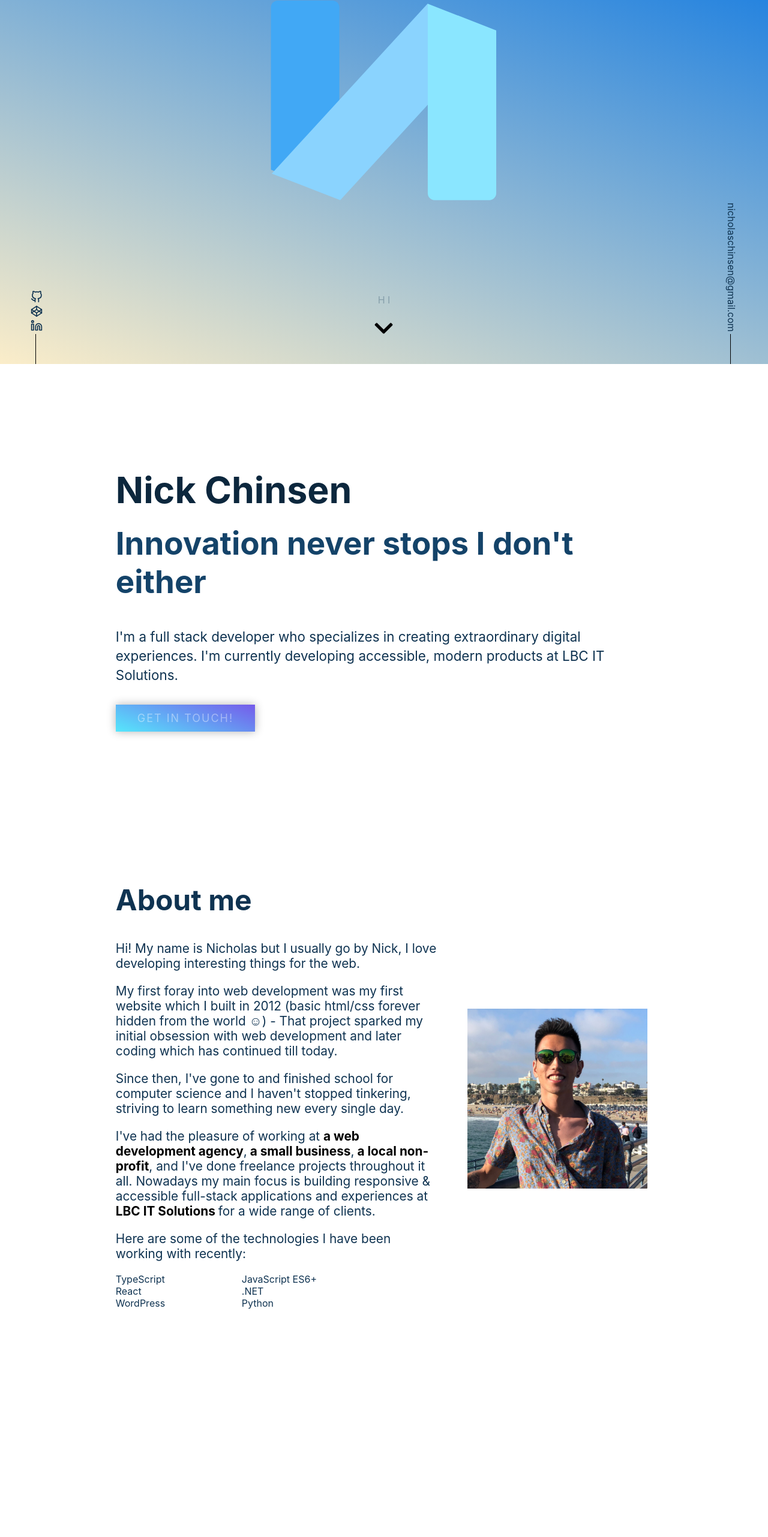
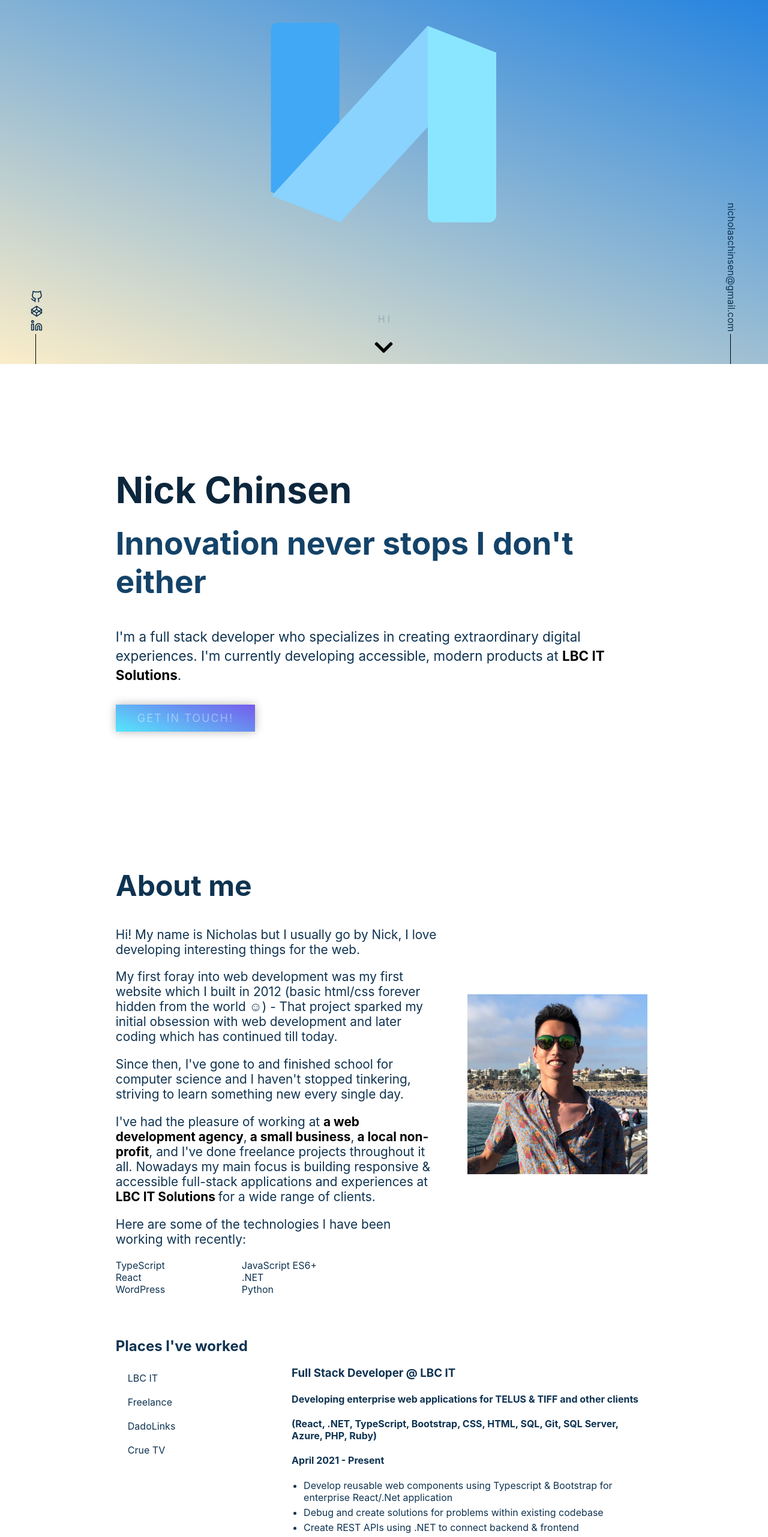
Before and after one commit to karnnivore/nick-chinsen-website, a Next.js app: page / in a window 1280 px wide. Shown: the part 193-2756 px from the top of the page at 60% size. Built offline with nearby package versions, Linux system fonts and the light colour scheme.

Commit message:
Add work table component

```diff
--- a/components/home/About.tsx
+++ b/components/home/About.tsx
@@ -8,7 +8,7 @@ export const About = () => {
   const axcys = "http://www.axcysfinishing.ca/about.html"
   const crueTV = "https://cruetv.com/home"
   return (
-    <SectionContainer>
+    <>
       <section className={styles.aboutSection} id="about-section">
         <div className={styles.textContainer}>
           <h1>About me</h1>
@@ -58,6 +58,6 @@ export const About = () => {
           />
         </div>
       </section>
-    </SectionContainer>
+    </>
   )
 }
--- a/components/home/Career.tsx
+++ b/components/home/Career.tsx
@@ -1,12 +1,63 @@
+import { useState } from 'react'
 import styles from '../../styles/home/Career.module.css'
 import { SectionContainer } from '../layout/SectionContainer'
 
 export const Career = () => {
+  const [currentTab, setCurrentTab] = useState(0)
+
+  const setTab = (num: number) => {
+    setCurrentTab(num)
+  }
+
   return(
-    <SectionContainer>
+    <>
       <section className={styles.careerSection} id='career-section'>
         <h1>Places I&apos;ve worked</h1>
+        <div className={styles.careerTableSection}>
+          <div className={styles.careerth}>
+            <a id="tab1" onClick={() => setTab(1)} className={`${currentTab == 1 && styles.selected}`}>
+              <span>LBC IT</span>
+            </a>
+            <a id="tab2" onClick={() => setTab(2)} className={`${currentTab == 2 && styles.selected}`}>
+              <span>Freelance</span>
+            </a>
+            <a id="tab3" onClick={() => setTab(3)} className={`${currentTab == 3 && styles.selected}`}>
+              <span>DadoLinks</span>
+            </a>
+            <a id="tab4" onClick={() => setTab(4)} className={`${currentTab == 4 && styles.selected}`}>
+              <span>Crue TV</span>
+            </a>
+          </div>
+          <div className={styles.careertd}>
+            <div className={styles.careerCard}>
+              <h3>Full Stack Developer <span>@ LBC IT</span></h3>
+              <h4>Developing enterprise web applications for TELUS & TIFF and other clients</h4>
+              <h4>(React, .NET, TypeScript, Bootstrap, CSS, HTML, SQL, Git, SQL Server, Azure, PHP, Ruby)</h4>
+              <h4>April 2021 - Present</h4>
+              <ul>
+                <li>
+                  Develop reusable web components using Typescript & Bootstrap for enterprise React/.Net application
+                </li>
+                <li>
+                  Debug and create solutions for problems within existing codebase
+                </li>
+                <li>
+                  Create REST APIs using .NET to connect backend & frontend
+                </li>
+                <li>
+                  Design repository functions to efficiently query database tables
+                </li>
+                <li>
+                  Update legacy websites using HTML, CSS, Typescript, PHP, and Ruby
+                </li>
+                <li>
+                  Interact with business partners gathering needs and feedback for components
+                </li>
+              </ul>
+            </div>
+          </div>
+        </div>
       </section>
-    </SectionContainer>
+    </>
   )
 }
--- a/components/home/Hero.tsx
+++ b/components/home/Hero.tsx
@@ -4,8 +4,8 @@ import { SectionContainer } from '../layout/SectionContainer'
 
 export const Hero = () => {
   return(
-    <SectionContainer>
-      <section className={styles.landingTextSection} id="hero-section">
+    <SectionContainer id="hero-section">
+      <section className={styles.landingTextSection}>
         <div className={styles.sectionContainer}>
           <h1 className={styles.name}>Nick Chinsen</h1>
           <h2 className={styles.nameSubText}>Innovation never stops I don&apos;t either</h2>
--- a/components/home/Landing.tsx
+++ b/components/home/Landing.tsx
@@ -1,8 +1,28 @@
 import { SectionContainer } from "../layout/SectionContainer"
 import styles from "../../styles/home/Landing.module.css"
 import Image from 'next/image'
+import { useState } from "react"
 
 export const Landing = () => {
+  const sectionList=[
+    '#landing-section',
+    '#hero-section',
+    '#about-section'
+  ]
+  const [link, setLink] = useState('#landing-section')
+  const [linkText, setLinkText] = useState('H I')
+  const [hide, setHide] = useState(false)
+
+  const handleArrow = () => {
+    let id = sectionList.indexOf(link)
+    setLink(sectionList[id + 1])
+
+    if (id == 0)
+      setLinkText('About')
+    if (id == 1)
+      setHide(true)
+  }
+
   return (
     <SectionContainer>
       <div className={styles.landingContainer}>
@@ -26,8 +46,8 @@ export const Landing = () => {
           width={500}
           />
         </div>
-        <a href="#hero-section" className={styles.hiButton}>
-          <span>H I</span>
+        <a href={link} className={`${styles.hiButton} ${hide && styles.hide}`} onClick={handleArrow}>
+          <span>{linkText}</span>
           <img src="/images/chevron-down-solid.svg" height={35} width={35}/>
         </a>
       </div>
--- a/components/layout/SectionContainer.tsx
+++ b/components/layout/SectionContainer.tsx
@@ -1,8 +1,8 @@
 import styles from "../../styles/layout/SectionContainer.module.css"
 
-export const SectionContainer = ({children} : any) => {
+export const SectionContainer = ({children, id} : any) => {
   return(
-    <div className={styles.sectionContainer}>
+    <div className={styles.sectionContainer} id={id}>
       {children}
     </div>
   )
--- a/styles/home/Career.module.css
+++ b/styles/home/Career.module.css
@@ -0,0 +1,50 @@
+.careerSection {
+  margin-top: 50px;
+  margin-right: 0;
+}
+
+.careerTableSection {
+  display: flex;
+}
+
+/* table */
+.careerth {
+  display: flex;
+  flex-direction: column;
+  width: 30%;
+}
+
+.careerth a {
+  height: 40px;
+  display: flex;
+  align-items: center;
+  padding-left: 20px;
+}
+
+/* card  */
+.careertd{
+  width: 65%;
+  margin-left: 25px;
+}
+
+.careerCard h3{
+  margin-top: 0;
+}
+
+.careerCard ul {
+  list-style-type: disc;
+  padding-left: 20px;
+}
+.careerCard li {
+  margin: 5px 0;
+}
+
+/* selected table */
+.selected {
+  border-left: 2px solid black;
+}
+
+.selected span {
+  color: black;
+  font-weight: bold;
+}
--- a/styles/home/Hero.module.css
+++ b/styles/home/Hero.module.css
@@ -21,7 +21,17 @@
   line-height: 2rem;
 }
 
+.sectionContainer p a {
+  color: black;
+  font-weight: bold;
+}
+
 @media (max-width: 400px) {
+  #hero-section {
+    margin-bottom: 20px;
+    height: 10px;
+    width: 10px;
+  }
   .name {
     font-size: 40px;
   }
--- a/styles/home/Landing.module.css
+++ b/styles/home/Landing.module.css
@@ -56,6 +56,8 @@
   flex-direction: column;
   justify-content: center;
   align-items: center;
+  position: fixed;
+  bottom: 10px;
 }
 
 .hiButton span {
@@ -69,3 +71,7 @@
   50%{opacity: .5;}
   100%{opacity: 1;}
 }
+
+.hide {
+  display: none;
+}
--- a/styles/layout/MainContainer.module.css
+++ b/styles/layout/MainContainer.module.css
@@ -1,6 +1,6 @@
 /* main styling */
 .main {
-  min-height: 100vh;
+  min-height: 100%;
   padding: 0 100px;
   flex: 1;
   display: flex;
```
